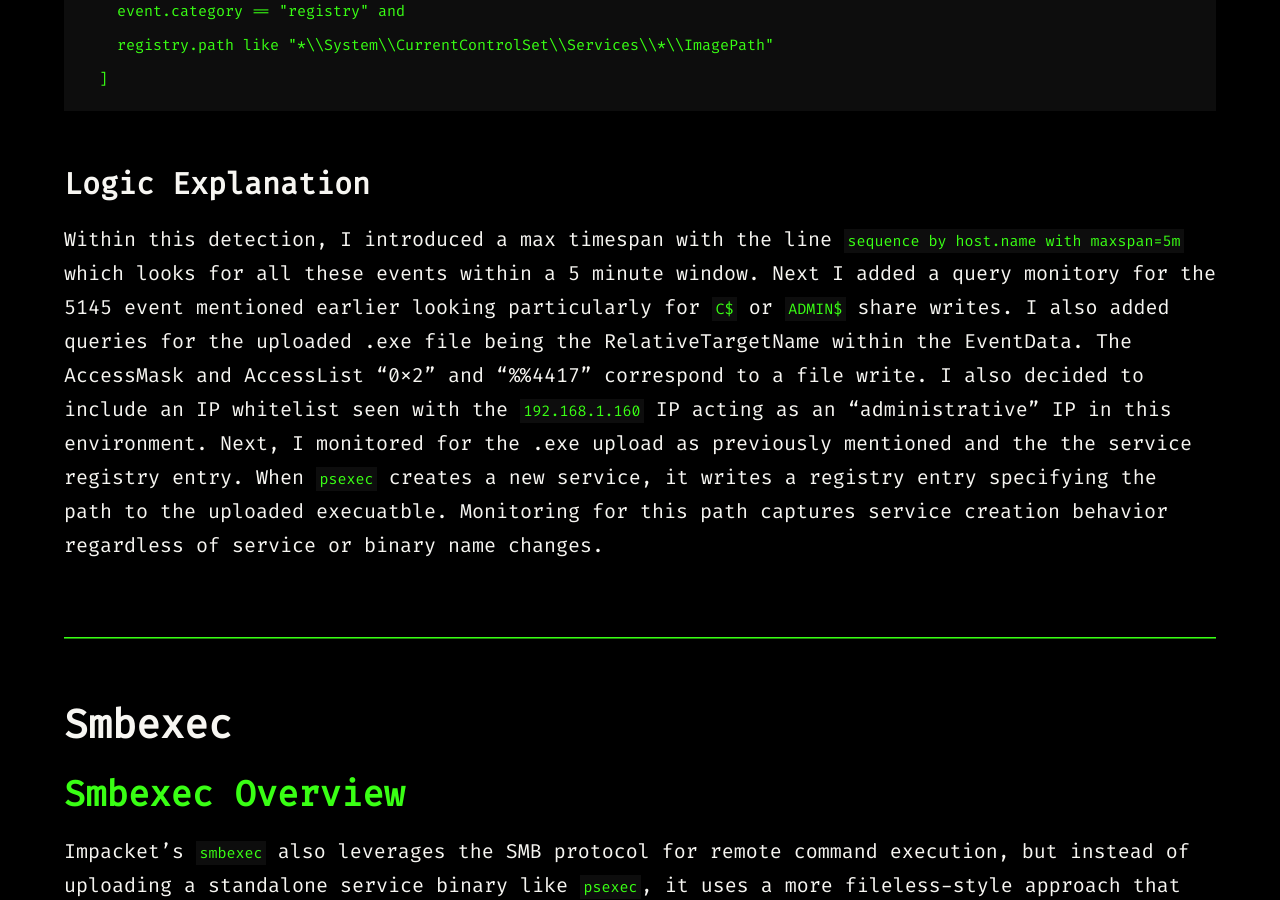
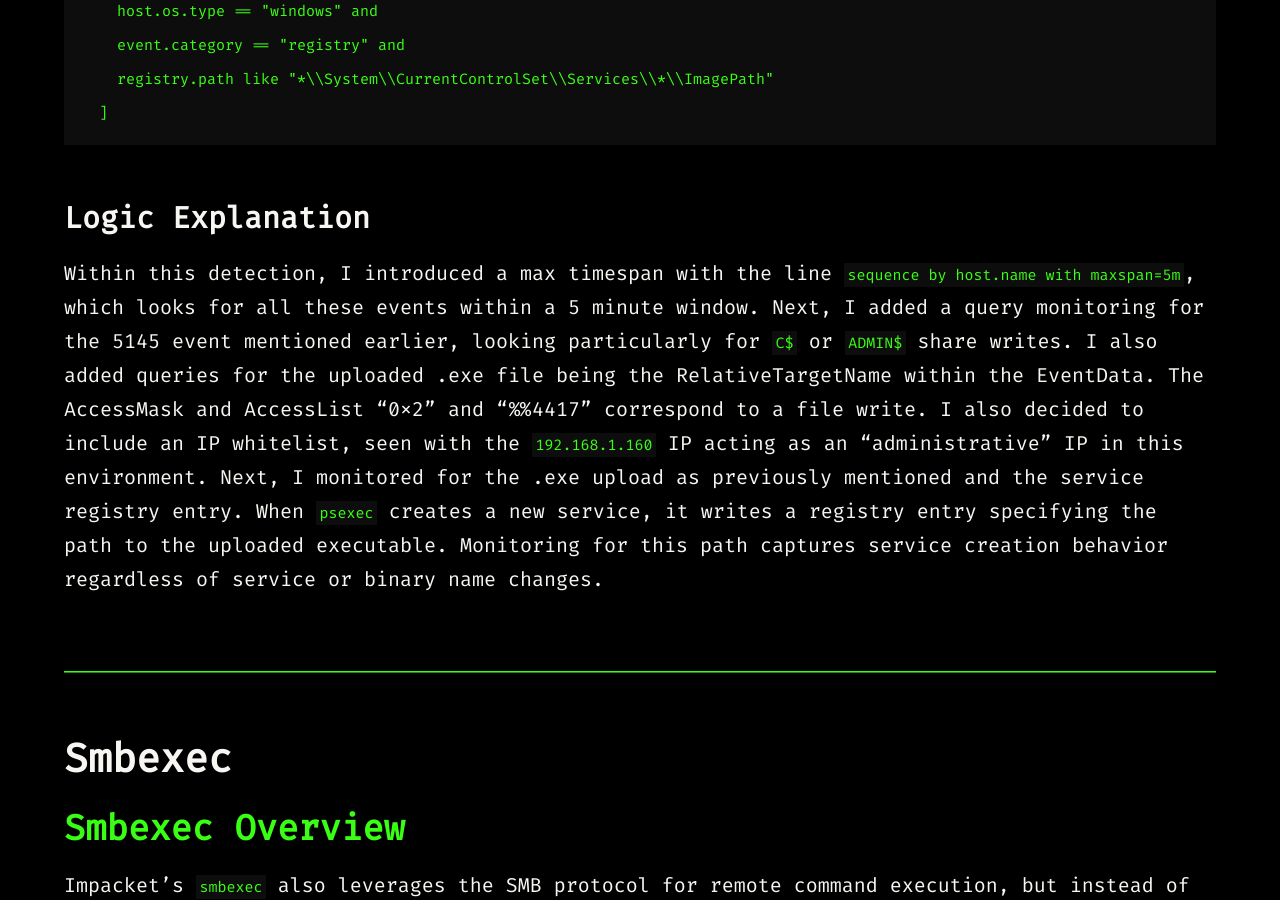
Before and after one commit to 4nthvny/4nthvny.github.io, a Jekyll site: the page built from writeups/projects/Detection-Project.md, in a window 1280 px wide and 900 px high, scrolled down 18897 px. Built offline with Jekyll 4.4.1, drawn with Linux system fonts in a browser that asks for light colours; some of the changed text lies outside the part shown.

Commit message:
Publish det eng proj

````diff
--- a/writeups/projects/Detection-Project.md
+++ b/writeups/projects/Detection-Project.md
@@ -70,7 +70,7 @@
 
 ## Detection Environment
 
-All detections in this project were developed and tested in a lab I built using Sysmon telemetry and native Windows event logs. Logs were ingested into ELK stack and detection logic is written using Elastic EQL.
+All detections in this project were developed and tested in a lab I built using Sysmon telemetry and native Windows event logs. Logs were ingested into ELK Stack and detection logic is written using Elastic EQL.
 
 This context is important, as field names and query syntax may differ across SIEM platforms.
 
@@ -185,7 +185,7 @@
 command += ' 1> ' + '\\\\127.0.0.1\\%s' % self.__share + self.__output + ' 2>&1'
 ```
 
-Above, line 294 shows the output being written into a writable share, usually `ADMIN$`. This admin share is most of the time mapped to `C:\Windows\`. Note that `wmiexec` has self clean-up implemented so often times the share is deleted after the output has been returned to the attacker unless keyboard interruption occurs. Example:
+Above, line 294 shows the output being written into a writable share, usually `ADMIN$`. This admin share is most of the time mapped to `C:\Windows\`. Note that `wmiexec` has self clean-up implemented, so often times the share is deleted after the output has been returned to the attacker unless keyboard interruption occurs. Example:
 
 <p align="center">
   <img src="{{ "/assets/images/Wmi1.png" | relative_url }}" width="850">
@@ -197,7 +197,7 @@
 
 **4. Contextualize events to increase alert fidelity**
 
-For the sake of this lab, I will be referencing Sysmon telemetry (Event 1) but similar results can be gained by referencing Windows Event 4688.
+For the sake of this lab, I will be referencing Sysmon telemetry (Event 1), but similar results can be gained by referencing Windows Event 4688.
 
 Viewing Sysmon logs shows that `WmiPrvSE.exe` is the parent process of the `cmd.exe` process that gets executed when the `wmiexec` is run.
 
@@ -264,7 +264,7 @@
 
 **2. Core capability of the TTP?**
 
-After researching more into `psexec`, the core capability being exercised is remote command execution via Service creation and a Binary upload. The tool authenticates using valid credentials and uploads the said binary to a writeable share usually `ADMIN$` or `C$` and creates a new Windows service that points to that binary, starts the service to execute commands with SYSTEM privileges. This behavior is not unique to just Impacket. Similar service-based execution techniques are implemented by Sysinternals own psexec, Metasploit modules psexec, and other offensive frameworks.
+After researching more into `psexec`, the core capability being exercised is remote command execution via Service creation and a Binary upload. The tool authenticates using valid credentials and uploads the said binary to a writeable share, usually `ADMIN$` or `C$`, and creates a new Windows service that points to that binary, starts the service to execute commands with SYSTEM privileges. This behavior is not unique to just Impacket. Similar service-based execution techniques are implemented by Sysinternals own psexec, Metasploit modules psexec, and other offensive frameworks.
 
 **3. Artifacts that are created that can be potentially used to detect the TTP's core capability?**
 
@@ -358,7 +358,7 @@
 
 ### Logic Explanation
 
-Within this detection, I introduced a max timespan with the line `sequence by host.name with maxspan=5m` which looks for all these events within a 5 minute window. Next I added a query monitory for the 5145 event mentioned earlier looking particularly for `C$` or `ADMIN$` share writes. I also added queries for the uploaded .exe file being the RelativeTargetName within the EventData. The AccessMask and AccessList "0x2" and "%%4417" correspond to a file write. I also decided to include an IP whitelist seen with the `192.168.1.160` IP acting as an "administrative" IP in this environment. Next, I monitored for the .exe upload as previously mentioned and the the service registry entry. When `psexec` creates a new service, it writes a registry entry specifying the path to the uploaded execuatble. Monitoring for this path captures service creation behavior regardless of service or binary name changes.
+Within this detection, I introduced a max timespan with the line `sequence by host.name with maxspan=5m`, which looks for all these events within a 5 minute window. Next, I added a query monitoring for the 5145 event mentioned earlier, looking particularly for `C$` or `ADMIN$` share writes. I also added queries for the uploaded .exe file being the RelativeTargetName within the EventData. The AccessMask and AccessList "0x2" and "%%4417" correspond to a file write. I also decided to include an IP whitelist, seen with the `192.168.1.160` IP acting as an "administrative" IP in this environment. Next, I monitored for the .exe upload as previously mentioned and the service registry entry. When `psexec` creates a new service, it writes a registry entry specifying the path to the uploaded executable. Monitoring for this path captures service creation behavior regardless of service or binary name changes.
 
 ---
 
@@ -418,7 +418,7 @@
 
 **5. Validate, tune, repeat until alert is stable**
 
-To validate this detection, I ,once again, repeatedly executed smbexec within my lab and monitored the consistency of the correlated articfacts. Each execution reliably generated a registry modification, creation of a temporary `.bat` file within `C:\Windows\`, and Event 5145 activity reflecting read, write, and delete operations on accessible shares.
+To validate this detection, I, once again, repeatedly executed smbexec within my lab and monitored the consistency of the correlated articfacts. Each execution reliably generated a registry modification, creation of a temporary `.bat` file within `C:\Windows\`, and Event 5145 activity reflecting read, write, and delete operations on accessible shares.
 
 I tuned the correlation window to 1 minute to accurately reflect the rapid execution lifecycle of `smbexec`, where service creation, command execution, output retrieval, and cleanup happen almost immediately. This shorter window improves precision while still allowing for slight execution variance. The Elastic EQL detection is shown below:
 
````
Also changed, not shown: other parts of writeups/projects/Detection-Project.md (+11 -11 lines).
